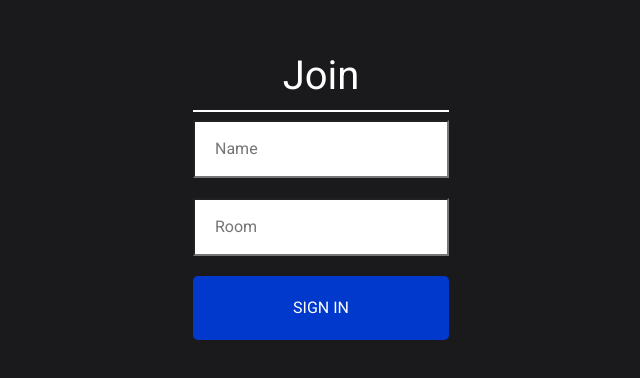
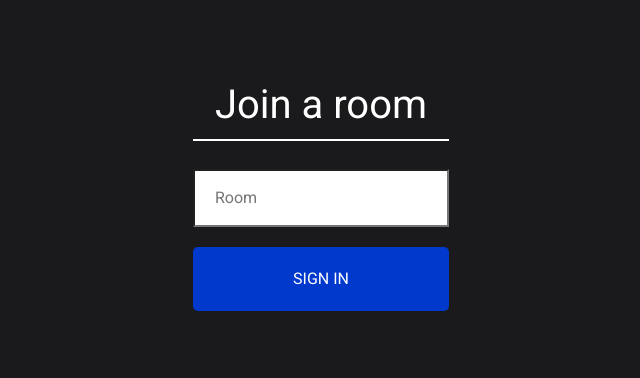
Before and after one commit to Frankie-B/client, a React (Create React App) app: page /join in a window 1280 px wide. Shown: the part 204-582 px from the top of the page, without its empty margins (319-959 px from the left). Built offline with nearby package versions, Linux system fonts and the light colour scheme.

Commit message:
Add hidden att to join input

```diff
--- a/src/App.js
+++ b/src/App.js
@@ -3,16 +3,18 @@ import Home from './pages/Home';
 import Chat from './components/Chat/Chat';
 import Join from './components/Join/Join';
 
-import { BrowserRouter as Router, Route } from 'react-router-dom';
+import { Route, Switch } from 'react-router-dom';
+import Signup from './components/Join/Join';
 
 const App = () => {
   return (
-    <Router>
+    <Switch>
       <Route exact path="/" component={Home} />
+      <Route exact path="/signup" component={Signup} />
       <Route path="/join" exact component={Join} />
       <Route path="/chat" component={Chat} />
       {/* // add signup // add login */}
-    </Router>
+    </Switch>
   );
 };
 
--- a/src/components/Join/Join.jsx
+++ b/src/components/Join/Join.jsx
@@ -10,12 +10,13 @@ export default function SignIn() {
   return (
     <div className="joinOuterContainer">
       <div className="joinInnerContainer">
-        <h1 className="heading">Join</h1>
+        <h1 className="heading">Join a room</h1>
         <div>
           <input
             placeholder="Name"
             className="joinInput"
             type="text"
+            hidden
             onChange={(event) => setName(event.target.value)}
           />
         </div>
--- a/src/index.js
+++ b/src/index.js
@@ -1,7 +1,13 @@
 import React from 'react';
 import ReactDOM from 'react-dom';
+import { BrowserRouter as Router } from 'react-router-dom';
 import 'bootstrap/dist/css/bootstrap.min.css';
 
 import App from './App';
 
-ReactDOM.render(<App />, document.getElementById('root'));
+ReactDOM.render(
+  <Router>
+    <App />
+  </Router>,
+  document.getElementById('root')
+);
```
Also changed, not shown: src/pages/Signup.jsx (added, +19 -0 lines).
